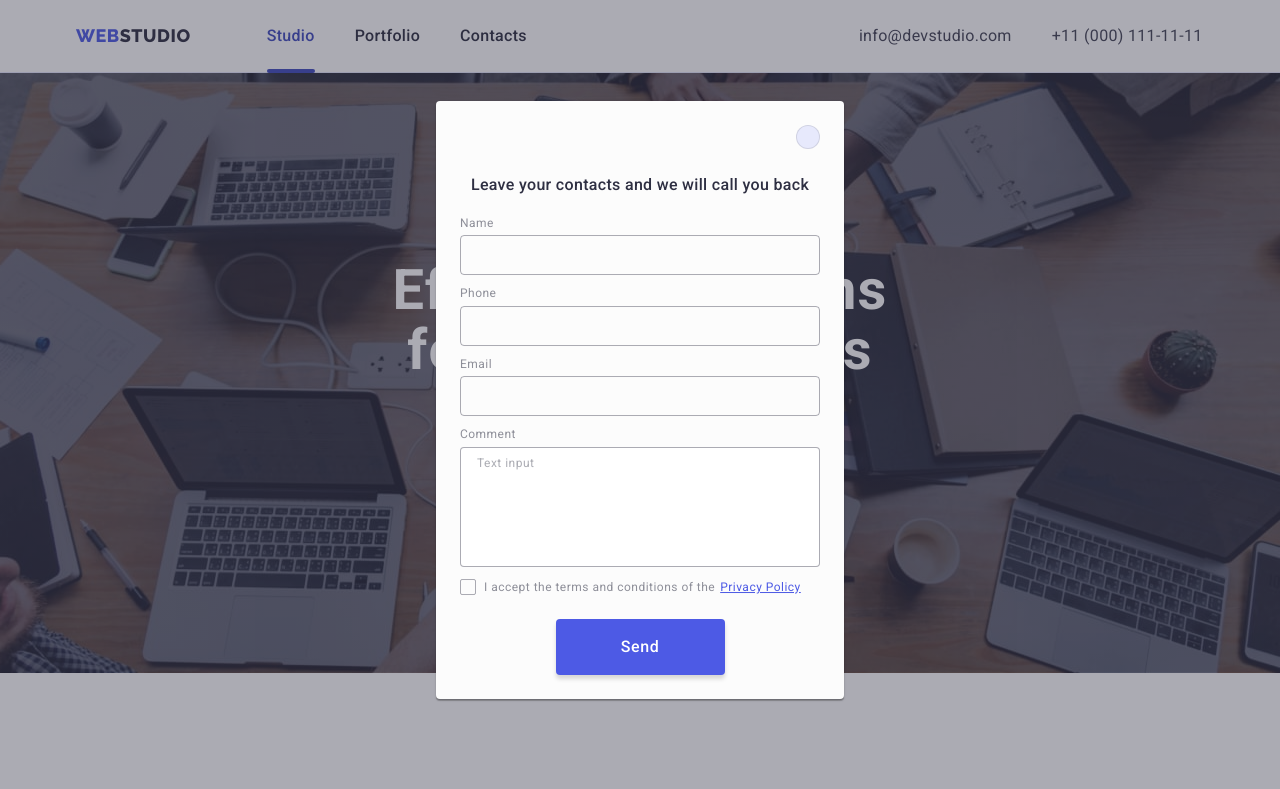
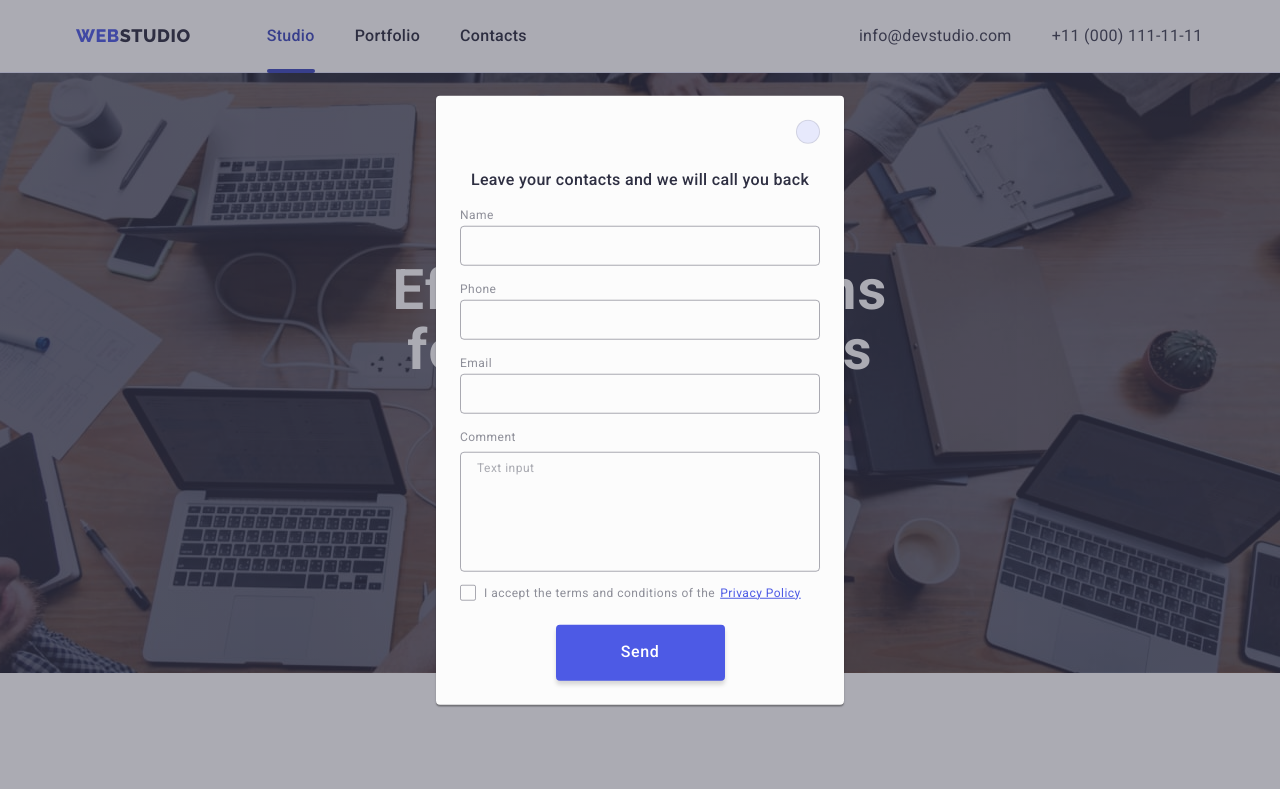
Before and after one commit to polinamln/goit-markup-hw-05, a plain HTML site: page index.html in a window 1280 px wide. Both pictures are taken after a click on the button "Order Service". Shown: the top 789 px of the page. Drawn offline with nearby package versions, Linux system fonts and the light colour scheme.

Commit message:
goit-markup-hw-05

```diff
--- a/css/styles.css
+++ b/css/styles.css
@@ -600,7 +600,7 @@ p, h1,h2,h3,h4,h5,h6{
     gap: 24px;
 }
 
-.footer-label{
+.footer-p{
     color: var(--white, #FFF);
     font-family: Roboto;
     font-size: 16px;
@@ -804,6 +804,8 @@ input {
     font-weight: 400;
     line-height: 1.17; /* 116.667% */
     letter-spacing: 0.04em;
+    display: block;
+    margin-bottom: 4px;
 }
 
 .modal-icon{
@@ -816,8 +818,8 @@ input {
 }
 
 .modal-input-wrap{
-    margin-top: 4px;
     position: relative;
+    margin-bottom: 16px
 }
 
 .text-area{
@@ -828,17 +830,20 @@ input {
     border: 1px solid var(--navyblue-modal, rgba(46, 47, 66, 0.40));
     outline: transparent;
     resize: none;
-    transition: border 250ms cubic-bezier(0.4, 0, 0.2, 1);
+    transition: border-color 250ms cubic-bezier(0.4, 0, 0.2, 1);
     margin-top: 4px;
 
-    color: var(--slate, #434455);
+    color: rgba(46, 47, 66, 0.4);
     font-family: Roboto;
-    font-size: 14px;
+    font-size: 12px;
     font-style: normal;
     font-weight: 400;
-    line-height: 1.5; /* 150% */
-    letter-spacing: 0.02em;
+    line-height: 1.17;
+    letter-spacing: 0.04em;
+    background-color: transparent;
+
 }
+
 
 .text-area::placeholder{
     color: var(--navyblue-modal, rgba(46, 47, 66, 0.40));        /* Small Text */
--- a/index.html
+++ b/index.html
@@ -541,11 +541,11 @@
         </div>
 
         <div class="modal-field">
-          <label for="text-area" class="modal-label">Comment</label>
-          <textarea class="text-area" name="text-area" id="text-area" placeholder="Text input"></textarea>
+          <label for="user-comment" class="modal-label">Comment</label>
+          <textarea class="text-area" name="user-comment" id="user-comment" placeholder="Text input"></textarea>
         </div>
 
-
+        <div class="form-modal-check">
           <input class="modal-check visually-hidden " type="checkbox" name="policy" id="policy" value="true">
           <label class="modal-check-text" for="policy">
             <span class="modal-check-mark">
@@ -557,6 +557,8 @@
             <a class="modal-check-link" href="">Privacy Policy</a> </label>
 
           <button class="modal-btn-send" type="submit">Send</button>
+
+        </div>
 
       </form>
 
```
Also changed, not shown: portfolio.html (+5 -2 lines). Lines whose indentation alone changed are shown as unchanged.
